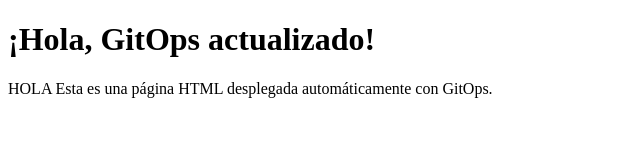
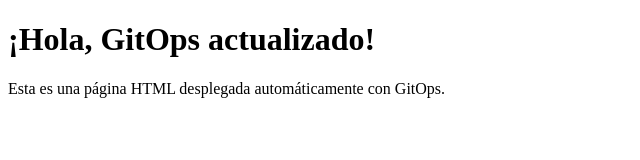
Before and after one commit to Arlequin404/gitops-practice, a plain HTML site: page app/index.html in a window 1280 px wide. Shown: the whole page, without its empty margins (0-640 px from the left). Drawn offline with Linux system fonts and the light colour scheme.

Commit message:
Sere actualizo texto
Se elimino una palabra

```diff
--- a/app/index.html
+++ b/app/index.html
@@ -7,6 +7,6 @@
 </head>
 <body>
     <h1>¡Hola, GitOps actualizado!</h1>
-    <p>HOLA Esta es una página HTML desplegada automáticamente con GitOps.</p>
+    <p>Esta es una página HTML desplegada automáticamente con GitOps.</p>
 </body>
 </html>
```
